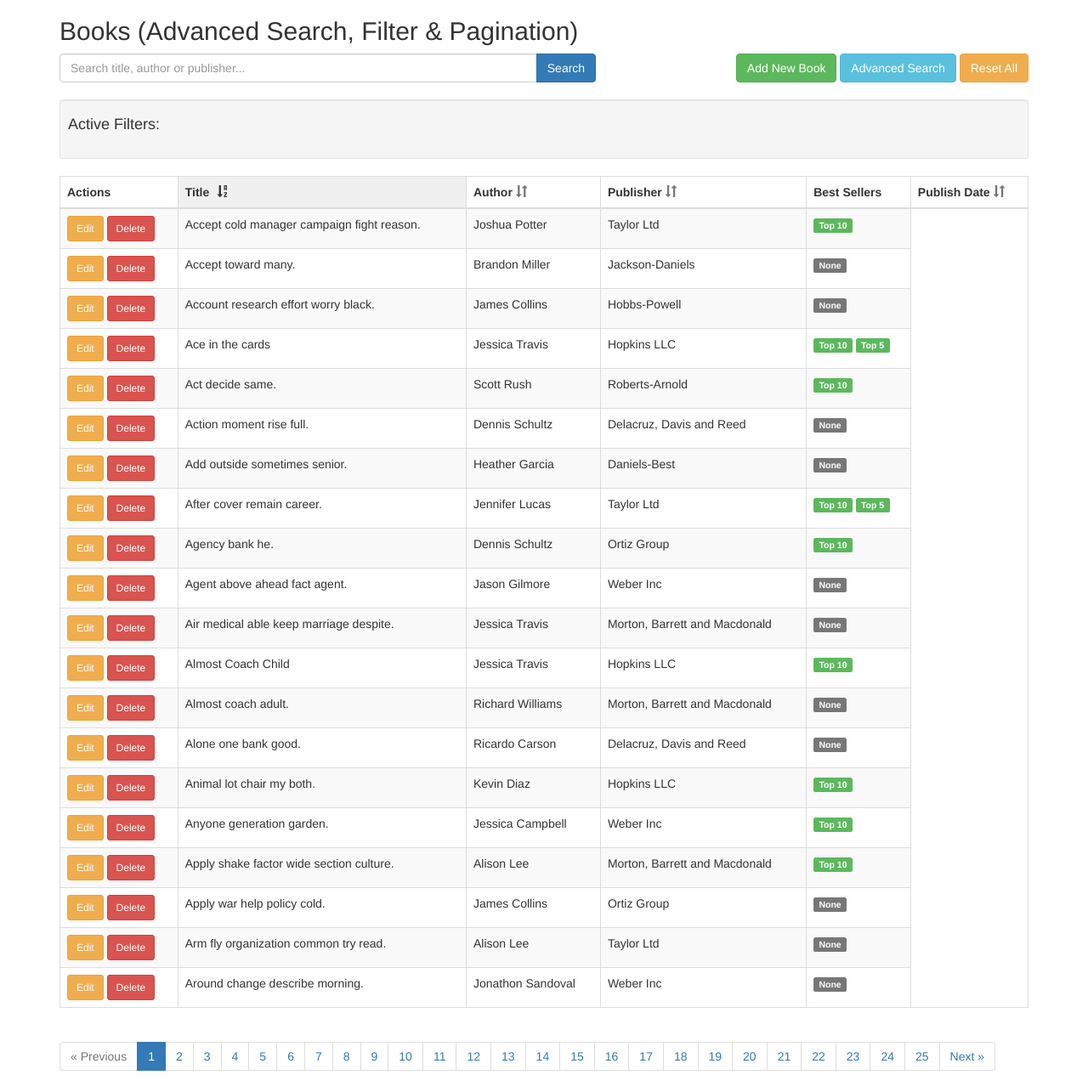
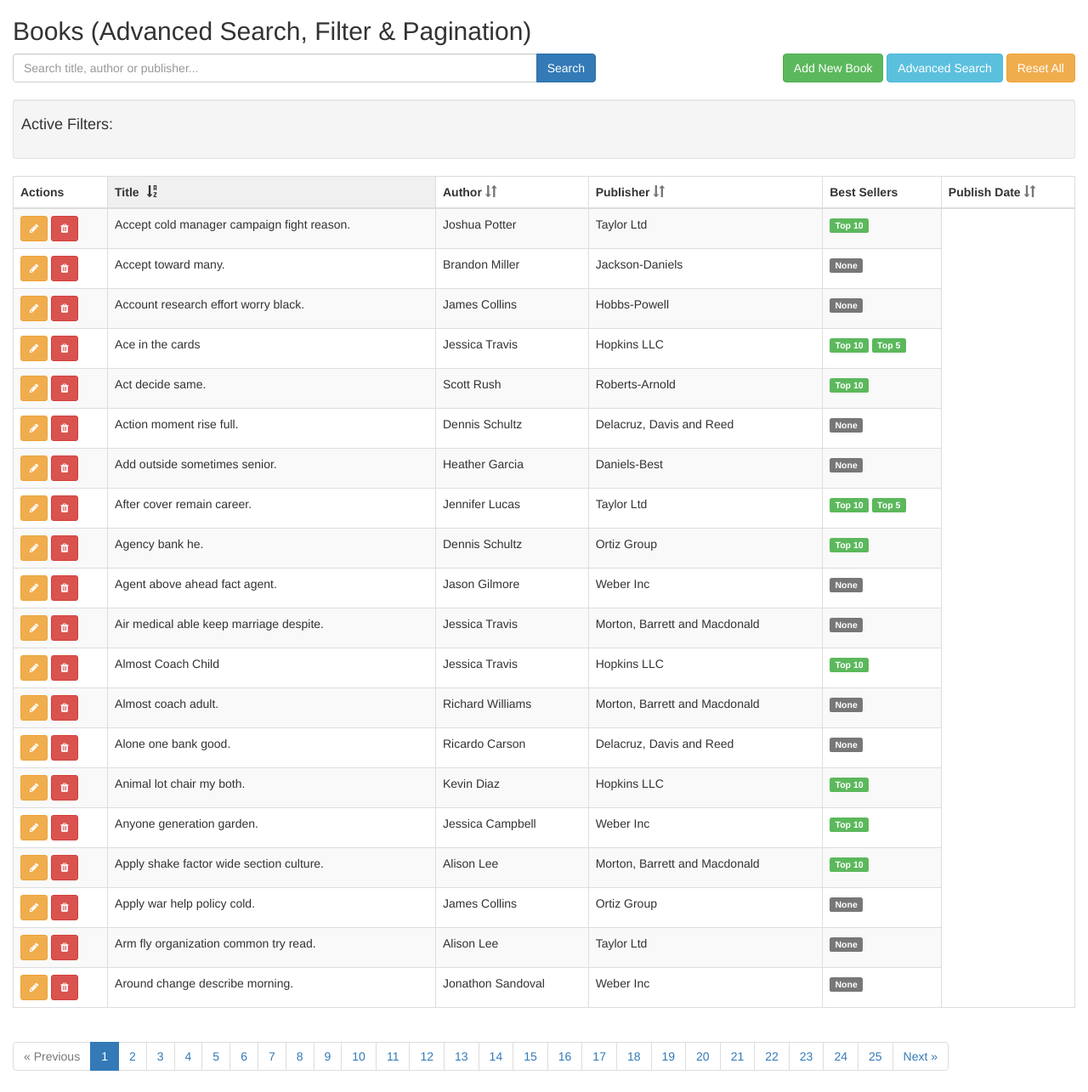
Before and after one commit to davisge2/bookstore, a Django app: page / in a window 1280 px wide. Shown: the whole page at 85% size. Run offline with Django 5.2, Linux system fonts and the light colour scheme; data comes from the database, SQL or seed files in the repository; some libraries are stand-ins or nearby versions.

Commit message:
Improve UI interactions

```diff
--- a/static/js/book-management.js
+++ b/static/js/book-management.js
@@ -478,7 +478,8 @@
  */
 $(document).on('submit', '#simple-search-form', function(e) {
     e.preventDefault();
-    performCombinedSearch();
+    // Trigger the same logic as the advanced search button so all UI elements update
+    $('#search-btn').trigger('click');
 });
 
 /**
--- a/templates/base.html
+++ b/templates/base.html
@@ -12,6 +12,7 @@
     <!-- Then Bootstrap CSS -->
     <link rel="stylesheet" href="https://maxcdn.bootstrapcdn.com/bootstrap/3.4.1/css/bootstrap.min.css">
     <link rel="stylesheet" href="https://cdnjs.cloudflare.com/ajax/libs/select2/4.0.13/css/select2.min.css">
+    <link rel="stylesheet" href="https://cdnjs.cloudflare.com/ajax/libs/font-awesome/4.7.0/css/font-awesome.min.css">
 </head>
 
 <body>
--- a/templates/home.html
+++ b/templates/home.html
@@ -2,7 +2,7 @@
 {% load static %}
 
 {% block content %}
-<div class="container">
+<div class="container-fluid">
 <h2>Books (Advanced Search, Filter & Pagination)</h2>
 <!-- Simple search form -->
 <div class="row mb-3">
--- a/templates/partials/book_list.html
+++ b/templates/partials/book_list.html
@@ -83,8 +83,12 @@
     {% for book in books %}
       <tr>
         <td>
-          <button class="btn btn-warning btn-sm btn-edit-book" data-book-id="{{ book.id }}">Edit</button>
-          <button class="btn btn-danger btn-sm btn-delete-book" data-book-id="{{ book.id }}" data-book-title="{{ book.title }}">Delete</button>
+          <button class="btn btn-warning btn-sm btn-edit-book" data-book-id="{{ book.id }}" title="Edit">
+            <i class="fa fa-pencil"></i>
+          </button>
+          <button class="btn btn-danger btn-sm btn-delete-book" data-book-id="{{ book.id }}" data-book-title="{{ book.title }}" title="Delete">
+            <i class="fa fa-trash"></i>
+          </button>
         </td>
         <td>{{ book.title }}</td>
         <td>{{ book.author.name }}</td>
```
Also changed, not shown: README.md (added).
